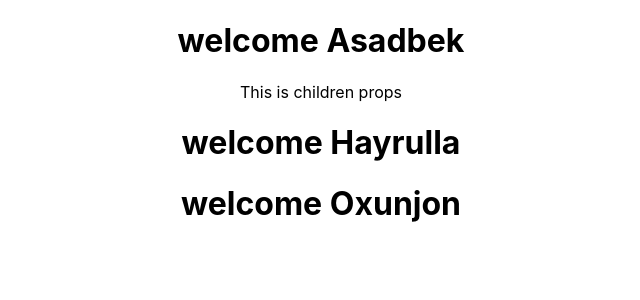
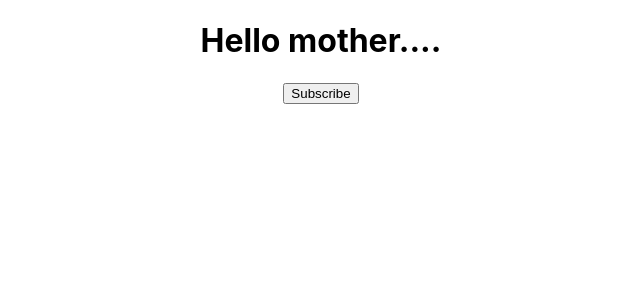
Before and after one commit to Asadbek-Dev/React_Sources, a React (Create React App) app: page / in a window 1280 px wide. Shown: the top 300 px of the page, without its empty margins (319-959 px from the left). Built offline with nearby package versions, Linux system fonts and the light colour scheme.

Commit message:
state is fully

```diff
--- a/src/App.js
+++ b/src/App.js
@@ -3,18 +3,30 @@ import ClassComponent from './components/ClassComponent';
 import { FunctionalComponent } from './components/FunctionalComponent';
 import { Hello } from './jsx/Hello';
 import Greet from './props/Greet';
+import Message from './State/Message';
 
 function App() {
   return (
     <div className="App">
+      {/* Components */}
+
      {/* <FunctionalComponent/>
      <ClassComponent/>
      <Hello/> */}
-     <Greet name='Asadbek' lastName='Sobirov'>
+
+
+     {/* Props  */}
+
+     {/* <Greet name='Asadbek' lastName='Sobirov'>
        <p>This is children props</p>
      </Greet>
      <Greet name='Hayrulla' lastName='Ahmedov' />
-     <Greet name='Oxunjon' lastName='Ramatov'/>
+     <Greet name='Oxunjon' lastName='Ramatov'/> */}
+
+
+     {/* State */}
+
+     <Message/>
     </div>
   );
 }
--- /dev/null
+++ b/src/State/Message.js
@@ -0,0 +1,25 @@
+import React, { Component } from 'react';
+
+class Message extends Component {
+    constructor(){
+        super()
+        this.state={
+            message:'Hello mother....'
+        }
+    }
+    changeMessage=()=>{
+        this.setState({
+            message:'Thank you for ....'
+        })
+    }
+    render() {
+        return (
+            <div>
+                <h1>{this.state.message}</h1>
+                <button onClick={()=>this.changeMessage()}>Subscribe</button>
+            </div>
+        );
+    }
+}
+
+export default Message;
```
